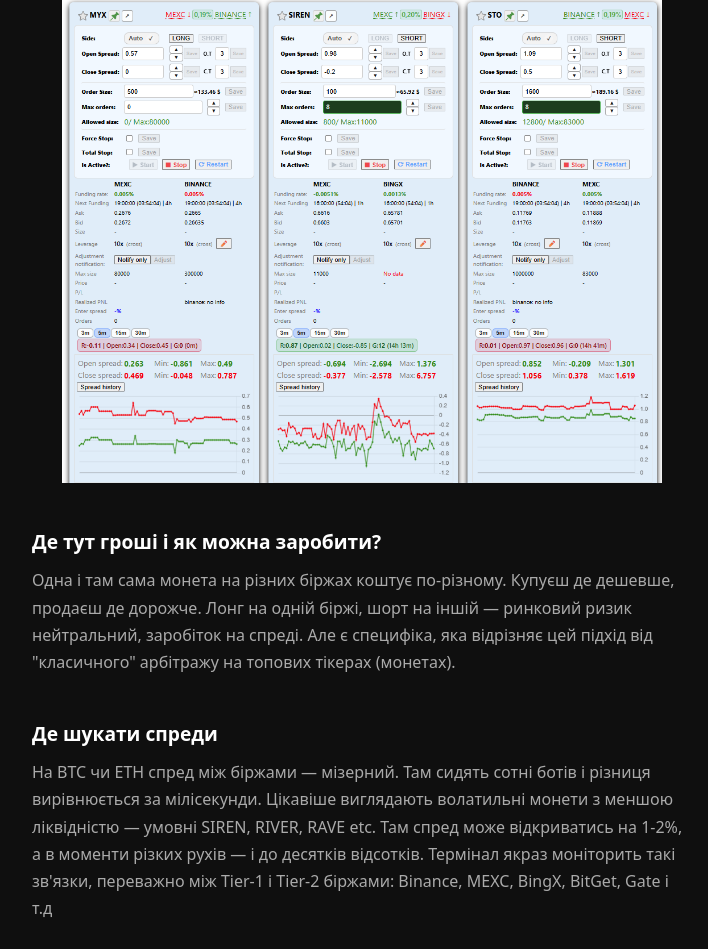
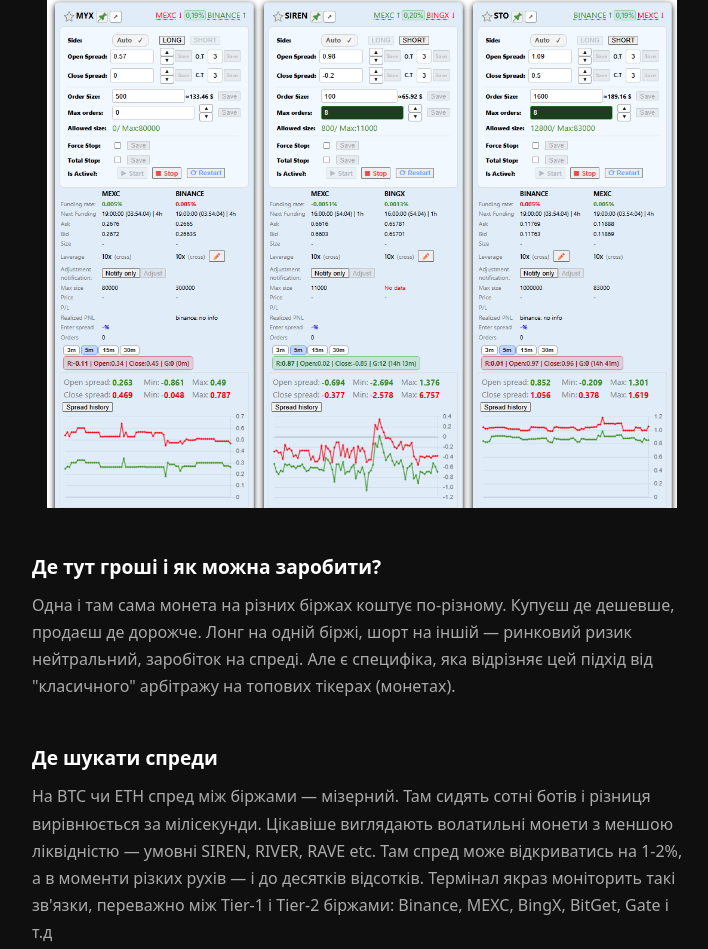
Before and after one commit to arbitterminal/arbitterminal.github.io, a plain HTML site: page index.html in a window 1280 px wide. Shown: the top 949 px of the page, without its empty margins (278-986 px from the left). Drawn offline with Linux system fonts and the light colour scheme.

Commit message:
Update index.html

```diff
--- a/index.html
+++ b/index.html
@@ -43,7 +43,7 @@
   </style>
 </head>
 <body>
-<center><img src="arbitterminal.png" width="600"></center>
+<center><img src="arbitterminal.png" width="630"></center>
 <!-- HERO -->
 <section class="about">
 <h2>Де тут гроші і як можна заробити?</h2>
```
